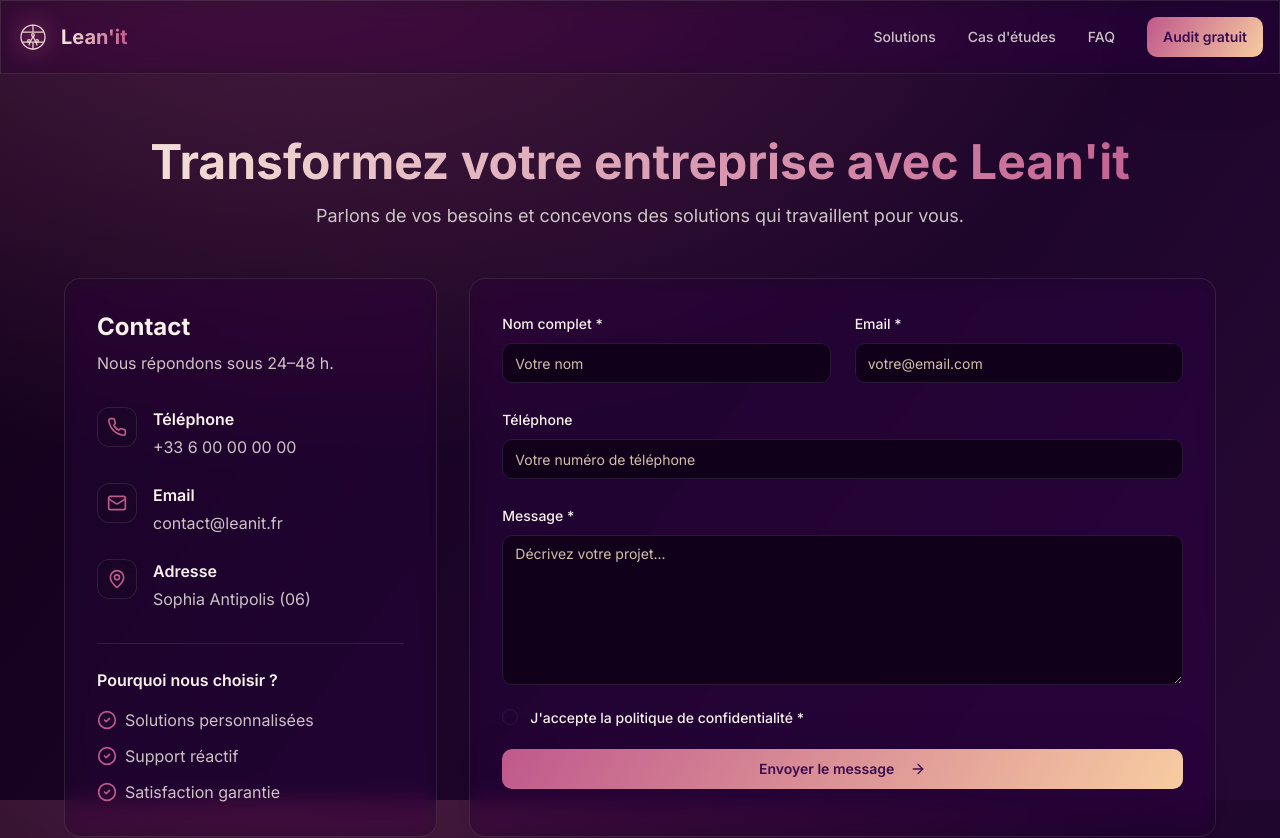
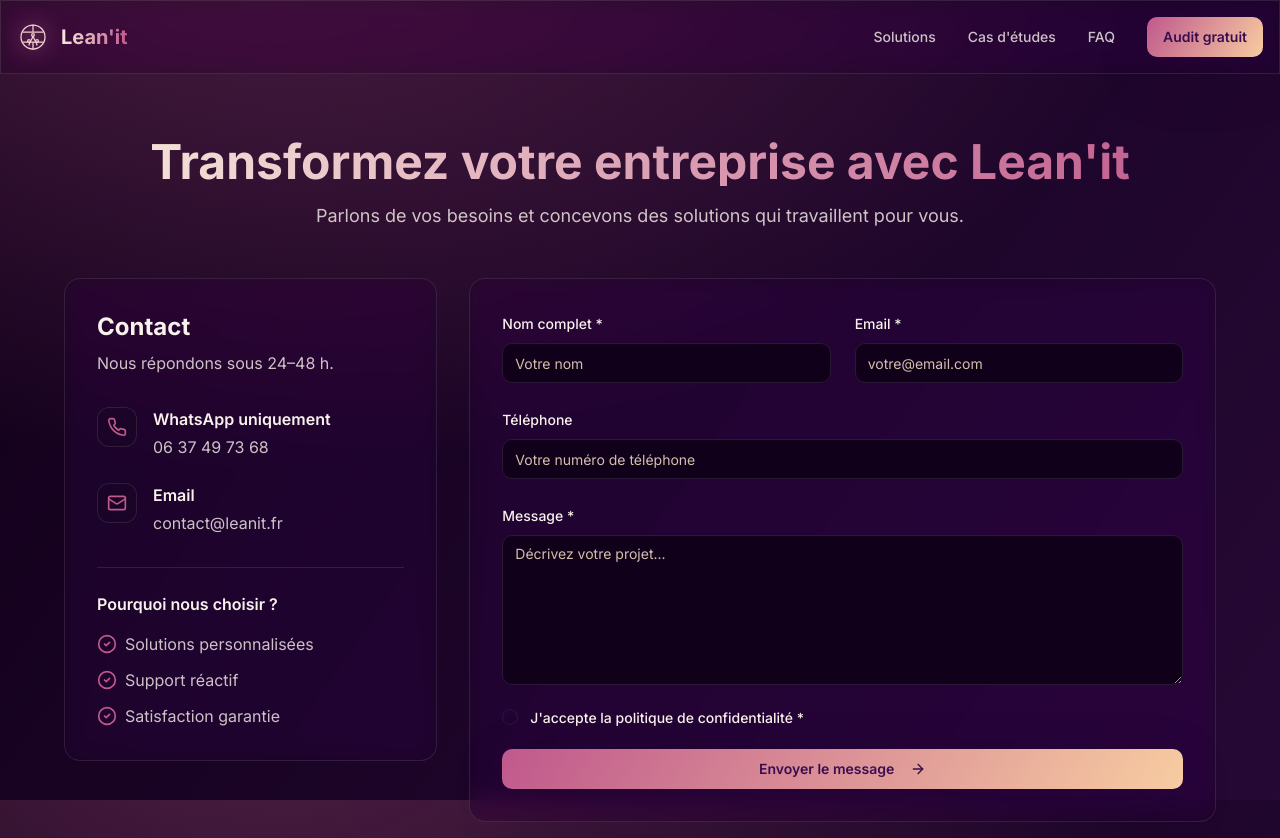
Before and after one commit to feliciafch-svg/leanit-flow, a React (Vite) app: page /contact in a window 1280 px wide. Shown: the top 838 px of the page. Built offline with nearby package versions, Linux system fonts and the light colour scheme; the HTML template or start-up script is replaced by a standard one.

Commit message:
Update contact information

```diff
--- a/src/pages/ContactPage.tsx
+++ b/src/pages/ContactPage.tsx
@@ -5,7 +5,7 @@ import { Input } from "@/components/ui/input";
 import { Textarea } from "@/components/ui/textarea";
 import { Checkbox } from "@/components/ui/checkbox";
 import { Label } from "@/components/ui/label";
-import { Phone, Mail, MapPin, CheckCircle2, ArrowRight } from "lucide-react";
+import { Phone, Mail, CheckCircle2, ArrowRight } from "lucide-react";
 import { useForm } from "react-hook-form";
 import { zodResolver } from "@hookform/resolvers/zod";
 import * as z from "zod";
@@ -71,8 +71,8 @@ const ContactPage = () => {
                     <Phone className="w-5 h-5 text-accent" />
                   </div>
                   <div>
-                    <p className="font-semibold mb-1">Téléphone</p>
-                    <p className="text-foreground/80">+33 6 00 00 00 00</p>
+                    <p className="font-semibold mb-1">WhatsApp uniquement</p>
+                    <p className="text-foreground/80">06 37 49 73 68</p>
                   </div>
                 </div>
 
@@ -86,15 +86,6 @@ const ContactPage = () => {
                   </div>
                 </div>
 
-                <div className="flex items-start gap-4">
-                  <div className="w-10 h-10 rounded-lg glass border border-white/10 flex items-center justify-center flex-shrink-0">
-                    <MapPin className="w-5 h-5 text-accent" />
-                  </div>
-                  <div>
-                    <p className="font-semibold mb-1">Adresse</p>
-                    <p className="text-foreground/80">Sophia Antipolis (06)</p>
-                  </div>
-                </div>
               </div>
 
               <div className="pt-6 border-t border-white/10">
```
